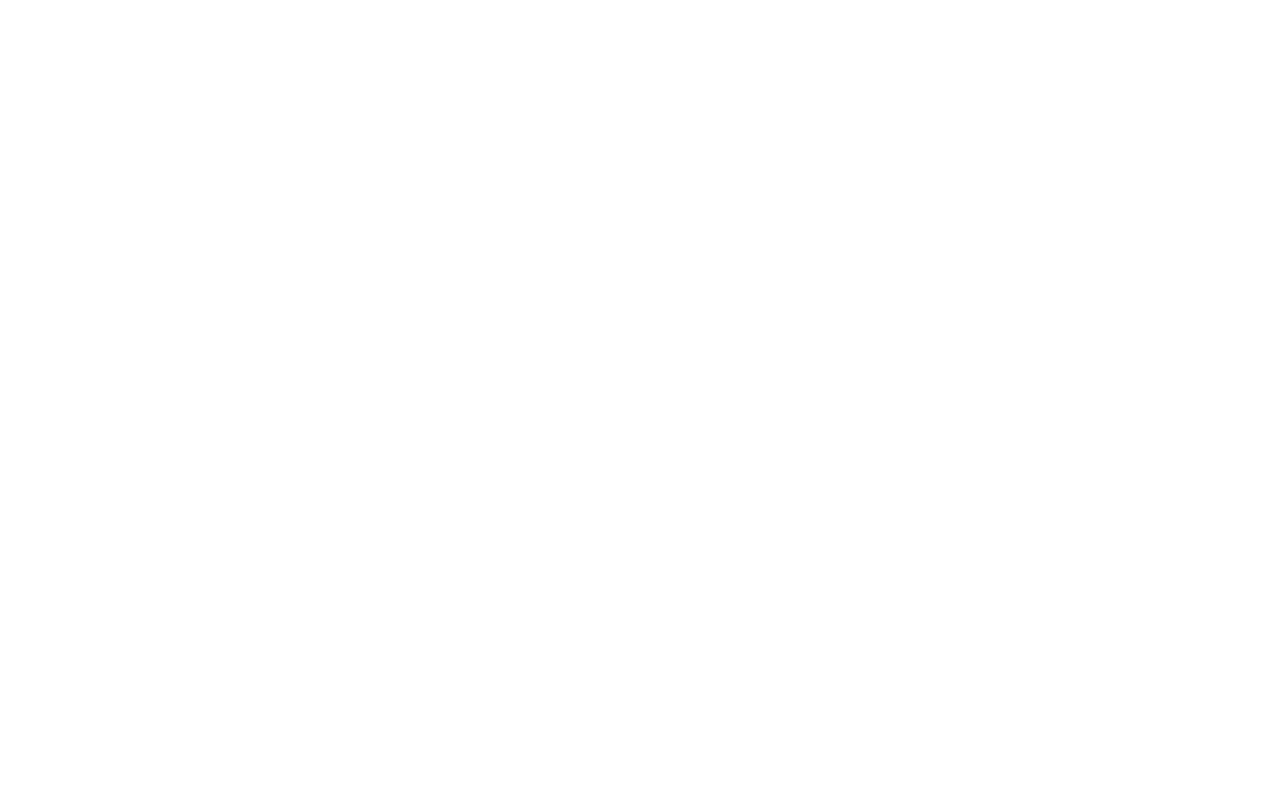
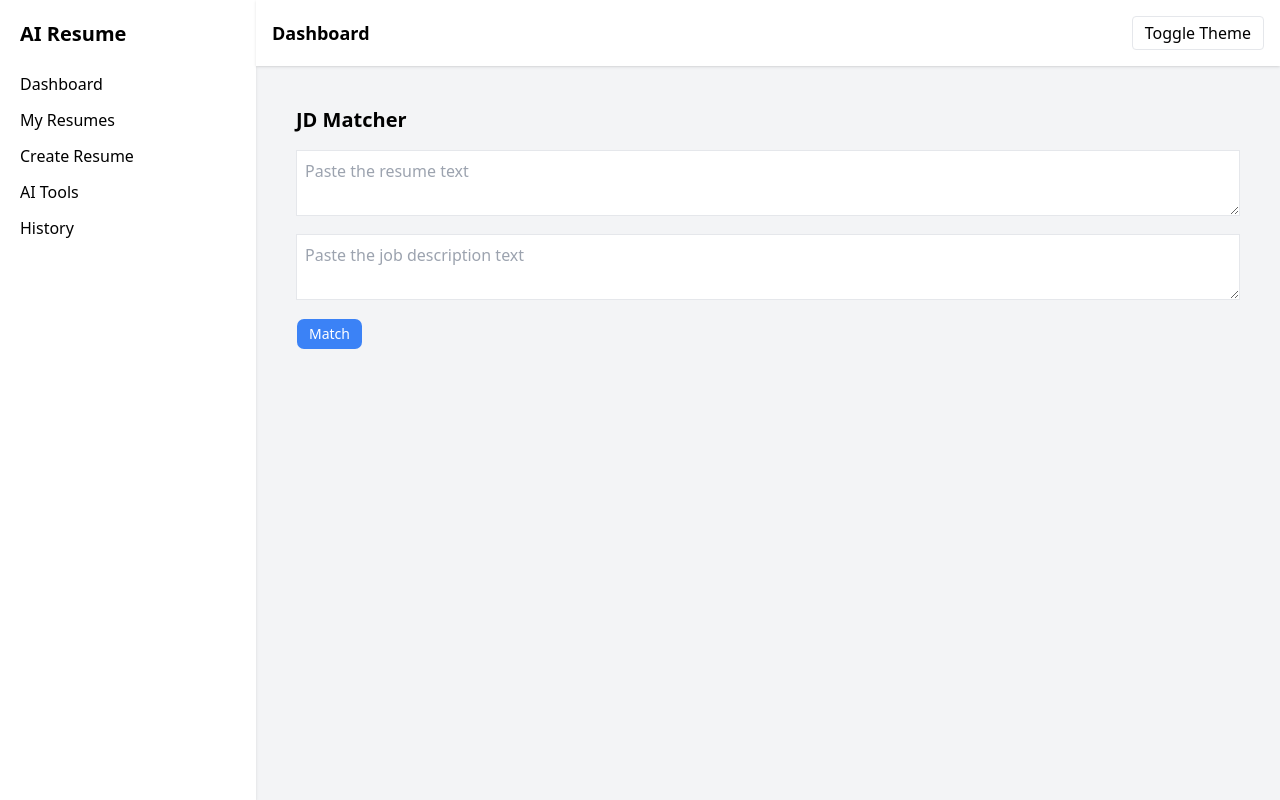
Before and after one commit to ShirleyEunice/AI-Resume-Builder-Product, a React (Vite) app in the folder frontend/: page /jd-matcher in a window 1280 px wide. Before the commit this address had no page. Built offline with nearby package versions, Linux system fonts and the light colour scheme.

Commit message:
Built Job Description Matcher

```diff
--- a/frontend/src/App.jsx
+++ b/frontend/src/App.jsx
@@ -4,6 +4,7 @@
 import CreateResume from './pages/CreateResume';
 import MainLayout from './layouts/MainLayout';
 import ResumeAnalyzer from './pages/ResumeAnalyzer';
+import JdMatcher from './pages/jdMatcher';
 
 function App() {
   const [count, setCount] = useState(0)
@@ -16,6 +17,7 @@
           <Route path="/resumes" element={<MyResumes />} />
           <Route path="/create" element={<CreateResume />} />
           <Route path='/ai-tools' element={<ResumeAnalyzer/>}/>
+          <Route path='/jd-matcher' element={<JdMatcher/>}/>
         </Route>
       </Routes>
     </BrowserRouter>
--- /dev/null
+++ b/frontend/src/pages/jdMatcher.jsx
@@ -0,0 +1,59 @@
+import API from '@/api/axios';
+import { Button } from '@/components/ui/button';
+import React from 'react'
+
+const JdMatcher = () => {
+    const [resumeText, setResumeText] = React.useState('');
+    const [jdText, setJdText] = React.useState('');
+    const [result, setResult] = React.useState(null);
+
+    const handleMatch = async ()=>{
+        try {
+            const response = await API.post("/agent/match", {
+                resumeText,
+                jdText
+            });
+            setResult(response.data);
+        } catch (error) {
+            console.error("Error matching JD:", error);
+        }
+    }
+  return (
+    <div className='p-5'>
+        <h1 className='text-xl font-bold mb-4'>JD Matcher</h1>
+
+        <textarea
+        className='border p-2 w-full mb-3'
+        placeholder='Paste the resume text'
+        onChange={(e)=> setResumeText(e.target.value)}/>
+        <textarea
+        className='border p-2 w-full mb-3'
+        placeholder='Paste the job description text'
+        onChange={(e)=> setJdText(e.target.value)}/>
+
+        <Button
+        onClick={handleMatch}
+    className="bg-blue-500 text-white px-3 py-1">Match</Button>
+
+        {result && (
+            <div className='mt-4'>
+                <p>Match: {result.matchPercentage} %</p>
+                <p>Missing Keywords: </p>
+                <ul>
+                    {result.missingKeywords.map((k, i)=>(
+                        <li key={i}>{k}</li>
+                    ))}
+                </ul>
+                <p>Suggestions: </p>
+                <ul>
+                    {result.suggestions.map((s, i)=>(
+                        <li key={i}>{s}</li>
+                    ))}
+                </ul>
+            </div>
+        )}
+    </div>
+  )
+}
+
+export default JdMatcher
```
Also changed, not shown: 2 other files (tests, documents, lock files or other folders).
